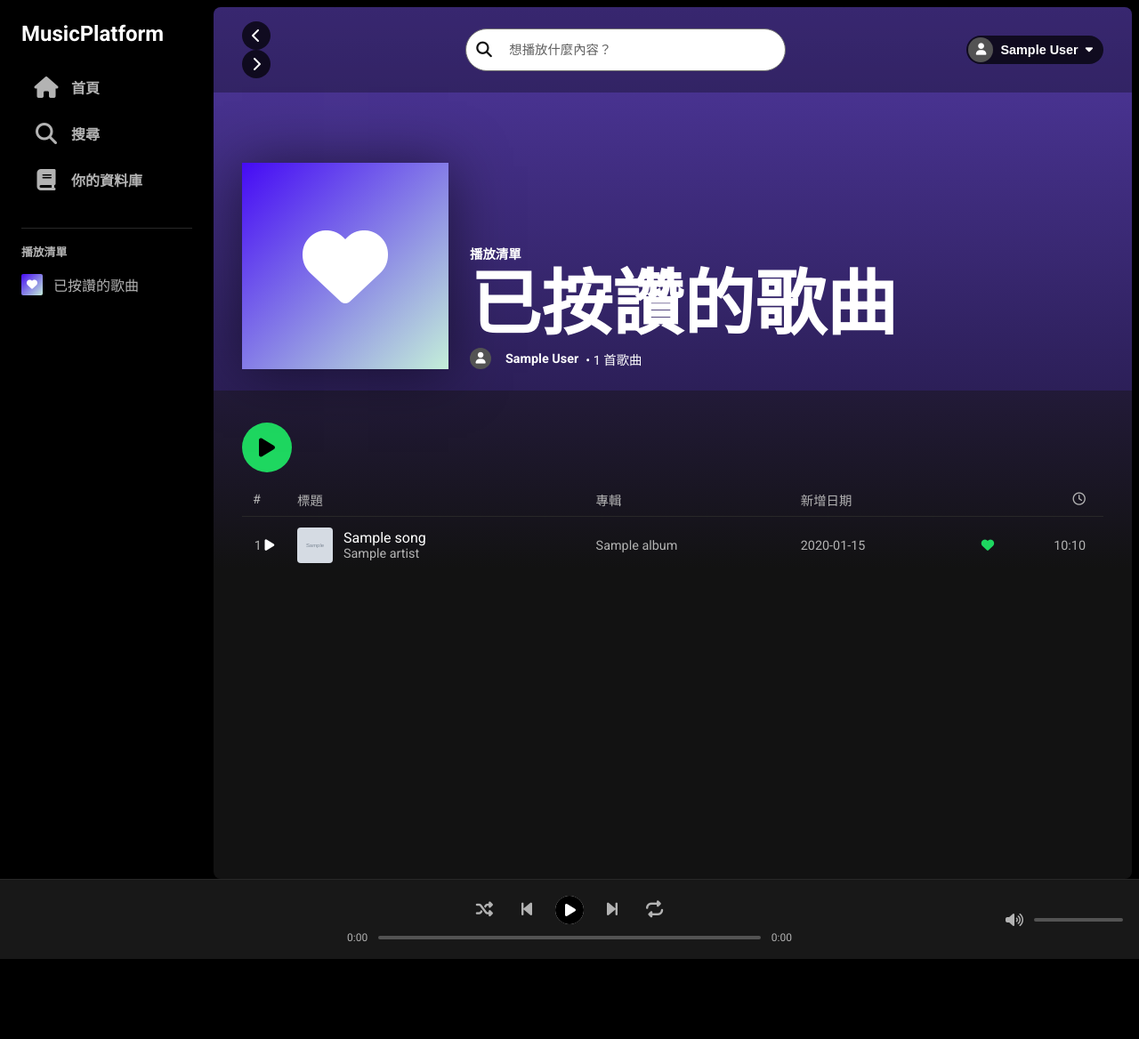
After one commit to aaa123456yg/music-platform, a Flask app: page /collection/tracks in a window 1280 px wide. The commit adds this page. Shown: the whole page at 89% size. Run offline with Flask 3, Linux system fonts and the light colour scheme; a user stored in the database is signed in; tables that the repository leaves empty hold one stand-in row (values such as "Sample post"); grey boxes marked "Sample" are stand-in pictures; some libraries are stand-ins or nearby versions.

Commit message:
完成收藏頁面設計

```diff
--- a/app.py
+++ b/app.py
@@ -206,6 +206,30 @@ def toggle_like(song_id):
                hx-swap="outerHTML">
             </i>
         '''
+
+# app.py
+
+# app.py
+
+@app.route('/collection/tracks')
+@login_required
+def liked_songs():
+    # ★★★ 修改查詢：同時抓取 Song 物件和 user_liked_songs 表裡的 liked_at 時間 ★★★
+    # 這會回傳一個列表，裡面每一項都是 (Song, datetime) 的 Tuple
+    results = db.session.query(Song, user_liked_songs.c.liked_at)\
+        .join(user_liked_songs)\
+        .filter(user_liked_songs.c.user_id == current_user.user_id)\
+        .order_by(user_liked_songs.c.liked_at.desc())\
+        .all()
+
+    song_count = len(results)
+
+    # HTMX 請求
+    if request.headers.get('HX-Request'):
+        return render_template('liked_content.html', songs=results, song_count=song_count)
+
+    # 一般請求
+    return render_template('liked_songs.html', songs=results, song_count=song_count)
 
 # app.py 新增專輯詳情頁路由
 
--- /dev/null
+++ b/templates/liked_content.html
@@ -0,0 +1,156 @@
+<div class="main-content" style="padding-top: 0; position: relative; overflow-y: auto;">
+
+    <header class="top-bar transparent-bar" style="position: absolute; width: 100%; top: 0; left: 0; background: rgba(0,0,0,0.3); border: none; z-index: 10;">
+        <div class="nav-buttons">
+            <a href="/"
+               class="circle-btn"
+               hx-get="/"
+               hx-target=".main-content"
+               hx-select=".main-content"
+               hx-swap="outerHTML"
+               hx-push-url="true">
+                <i class="fa-solid fa-chevron-left"></i>
+            </a>
+            <a href="#" class="circle-btn"><i class="fa-solid fa-chevron-right"></i></a>
+        </div>
+
+        <div class="search-container">
+            <form action="/search" method="GET" class="search-form"
+                  hx-get="/search" hx-target=".main-content" hx-select=".main-content" hx-push-url="true">
+                <i class="fa-solid fa-magnifying-glass search-icon"></i>
+                <input type="text" name="q" placeholder="想播放什麼內容？" autocomplete="off">
+            </form>
+        </div>
+
+        <div class="user-menu-container">
+            <button class="user-btn" onclick="toggleDropdown()">
+                <div class="avatar-circle"><i class="fa-solid fa-user"></i></div>
+                <span class="username">{{ current_user.display_name }}</span>
+                <i class="fa-solid fa-caret-down"></i>
+            </button>
+            <div id="userDropdown" class="dropdown-content">
+                <a href="#" class="dropdown-item">個人檔案</a>
+                <div class="divider"></div>
+                <a href="/logout" class="dropdown-item">登出</a>
+            </div>
+        </div>
+    </header>
+
+    <div class="liked-hero"
+         style="
+            background: linear-gradient(to bottom, #5038a0, #2c1f58);
+            height: 340px;
+            min-height: 40vh;
+            display: flex;
+            align-items: flex-end;
+            padding: 24px 32px;
+            position: relative;
+            z-index: 1;
+         ">
+
+        <div style="
+            width: 232px;
+            height: 232px;
+            background: linear-gradient(135deg, #450af5, #c4efd9);
+            box-shadow: 0 4px 60px rgba(0,0,0,0.5);
+            display: flex;
+            align-items: center;
+            justify-content: center;
+            margin-right: 24px;
+            flex-shrink: 0;
+        ">
+            <i class="fa-solid fa-heart" style="font-size: 6rem; color: white;"></i>
+        </div>
+
+        <div class="artist-info" style="width: 100%;">
+            <span style="font-size: 0.9rem; font-weight: 700; text-transform: uppercase;">播放清單</span>
+            <h1 style="font-size: 5rem; font-weight: 900; margin: 8px 0; line-height: 1; color: white; text-shadow: none;">
+                已按讚的歌曲
+            </h1>
+            <div style="display: flex; align-items: center; gap: 8px; font-size: 0.9rem; font-weight: 700;">
+                <div class="avatar-circle" style="width: 24px; height: 24px;">
+                    <i class="fa-solid fa-user" style="font-size: 0.8rem;"></i>
+                </div>
+                <span>{{ current_user.display_name }}</span>
+                <span style="font-weight: 400;">• {{ song_count }} 首歌曲</span>
+            </div>
+        </div>
+    </div>
+
+    <div class="content-area" style="background: linear-gradient(to bottom, #221a38 0%, #121212 200px); padding: 24px 32px;">
+
+        <div class="action-bar">
+            <button class="play-btn-large" onclick="playFirstSong()"><i class="fa-solid fa-play"></i></button>
+        </div>
+
+        <table class="song-table">
+            <thead>
+                <tr>
+                    <th style="width: 50px;">#</th>
+                    <th>標題</th>
+                    <th>專輯</th>
+
+                    <th>新增日期</th>
+
+                    <th style="width: 60px;"></th>
+
+                    <th style="text-align: right; padding-right: 20px; width: 100px;">
+                        <i class="fa-regular fa-clock"></i>
+                    </th>
+                </tr>
+            </thead>
+            <tbody>
+                {% for song, liked_at in songs %}
+                <tr class="song-row"
+                    onclick="playMusic('{{ song.audio_file_url }}', '{{ song.title }}', '{{ song.album.artist.name }}', '{{ song.album.cover_art_url }}', this)">
+
+                    <td class="song-index">
+                        <span class="index-num">{{ loop.index }}</span>
+                        <i class="fa-solid fa-play index-play-icon"></i>
+                    </td>
+
+                    <td>
+                        <div class="song-title-row">
+                            <div class="song-item-flex">
+                                <img src="{{ song.album.cover_art_url }}" class="mini-cover">
+                                <div>
+                                    <span class="song-name-highlight">{{ song.title }}</span>
+                                    <span class="song-artist-sub">{{ song.album.artist.name }}</span>
+                                </div>
+                            </div>
+                        </div>
+                    </td>
+
+                    <td>{{ song.album.title }}</td>
+
+                    <td style="color: #b3b3b3; font-size: 0.9rem; white-space: nowrap;">
+                        {{ liked_at.strftime('%Y-%m-%d') }}
+                    </td>
+
+                    <td style="text-align: center;">
+                        <div onclick="event.stopPropagation()">
+                            <i class="fa-solid fa-heart like-btn"
+                               style="color: #1ed760; cursor: pointer;"
+                               hx-post="/toggle_like/{{ song.song_id }}"
+                               hx-swap="outerHTML">
+                            </i>
+                        </div>
+                    </td>
+
+                    <td style="text-align: right; padding-right: 20px; color: #b3b3b3;">
+                        {{ song.duration_minutes }}:{{ '%02d' % song.duration_seconds }}
+                    </td>
+                </tr>
+                {% endfor %}
+            </tbody>
+        </table>
+
+        {% if not songs %}
+            <div style="text-align: center; margin-top: 50px; color: #b3b3b3;">
+                <h3>你還沒有收藏任何歌曲</h3>
+                <p>去搜尋一些喜歡的歌並按愛心吧！</p>
+            </div>
+        {% endif %}
+
+    </div>
+</div>
--- /dev/null
+++ b/templates/liked_songs.html
@@ -0,0 +1,49 @@
+<!DOCTYPE html>
+<html lang="zh-TW">
+<head>
+    <meta charset="UTF-8">
+    <meta name="viewport" content="width=device-width, initial-scale=1.0">
+    <title>已按讚的歌曲 - MusicPlatform</title>
+    <link rel="stylesheet" href="{{ url_for('static', filename='style.css') }}?v=27">
+    <link rel="stylesheet" href="https://cdnjs.cloudflare.com/ajax/libs/font-awesome/6.4.0/css/all.min.css">
+    <link href="https://fonts.googleapis.com/css2?family=Roboto:wght@400;700;900&display=swap" rel="stylesheet">
+    <script src="https://unpkg.com/htmx.org@1.9.10"></script>
+</head>
+<body class="main-body">
+
+    {% include 'sidebar.html' %}
+
+    {% include 'liked_content.html' %}
+
+    <div class="player-bar">
+        <div class="player-info">
+            <img id="player-cover" src="" alt="" class="player-cover-img" style="display:none;">
+            <div class="player-text">
+                <span id="player-title" class="player-title"></span>
+                <span id="player-artist" class="player-artist"></span>
+            </div>
+        </div>
+        <div class="player-controls">
+            <div class="control-buttons">
+                <button class="control-btn"><i class="fa-solid fa-shuffle"></i></button>
+                <button class="control-btn" onclick="playPrevSong()" title="上一首"><i class="fa-solid fa-backward-step"></i></button>
+                <button class="control-btn play-pause-btn" onclick="togglePlay()"><i class="fa-solid fa-circle-play" id="main-play-icon"></i></button>
+                <button class="control-btn" onclick="playNextSong(false)" title="下一首"><i class="fa-solid fa-forward-step"></i></button>
+                <button class="control-btn" id="repeat-btn" onclick="toggleRepeat()" title="循環播放"><i class="fa-solid fa-repeat"></i></button>
+            </div>
+            <div class="progress-container">
+                <span id="current-time">0:00</span>
+                <input type="range" id="progress-bar" value="0" min="0" max="100" oninput="seekAudio()">
+                <span id="total-duration">0:00</span>
+            </div>
+        </div>
+        <div class="player-volume">
+            <i class="fa-solid fa-volume-high"></i>
+            <input type="range" id="volume-bar" min="0" max="1" step="0.1" value="1" oninput="setVolume()">
+        </div>
+        <audio id="audio-player"></audio>
+    </div>
+
+    <script src="{{ url_for('static', filename='script.js') }}?v=1"></script>
+</body>
+</html>
--- a/templates/sidebar.html
+++ b/templates/sidebar.html
@@ -32,7 +32,21 @@
     <div class="playlist-section">
         <div class="section-title">播放清單</div>
         <ul class="playlist-list">
-            <li>我的最愛</li>
+            <li>
+                    <a href="#"
+                       hx-get="/collection/tracks"
+                       hx-target=".main-content"
+                       hx-select=".main-content"
+                       hx-swap="outerHTML"
+                       hx-push-url="true"
+                       style="color: #b3b3b3; text-decoration: none; display: flex; align-items: center; gap: 12px;">
+
+                       <div style="width: 24px; height: 24px; background: linear-gradient(135deg, #450af5, #c4efd9); display: flex; align-items: center; justify-content: center; border-radius: 2px;">
+                           <i class="fa-solid fa-heart" style="font-size: 12px; color: white;"></i>
+                       </div>
+                       <span>已按讚的歌曲</span>
+                    </a>
+                </li>
             </ul>
     </div>
 </div>
```
